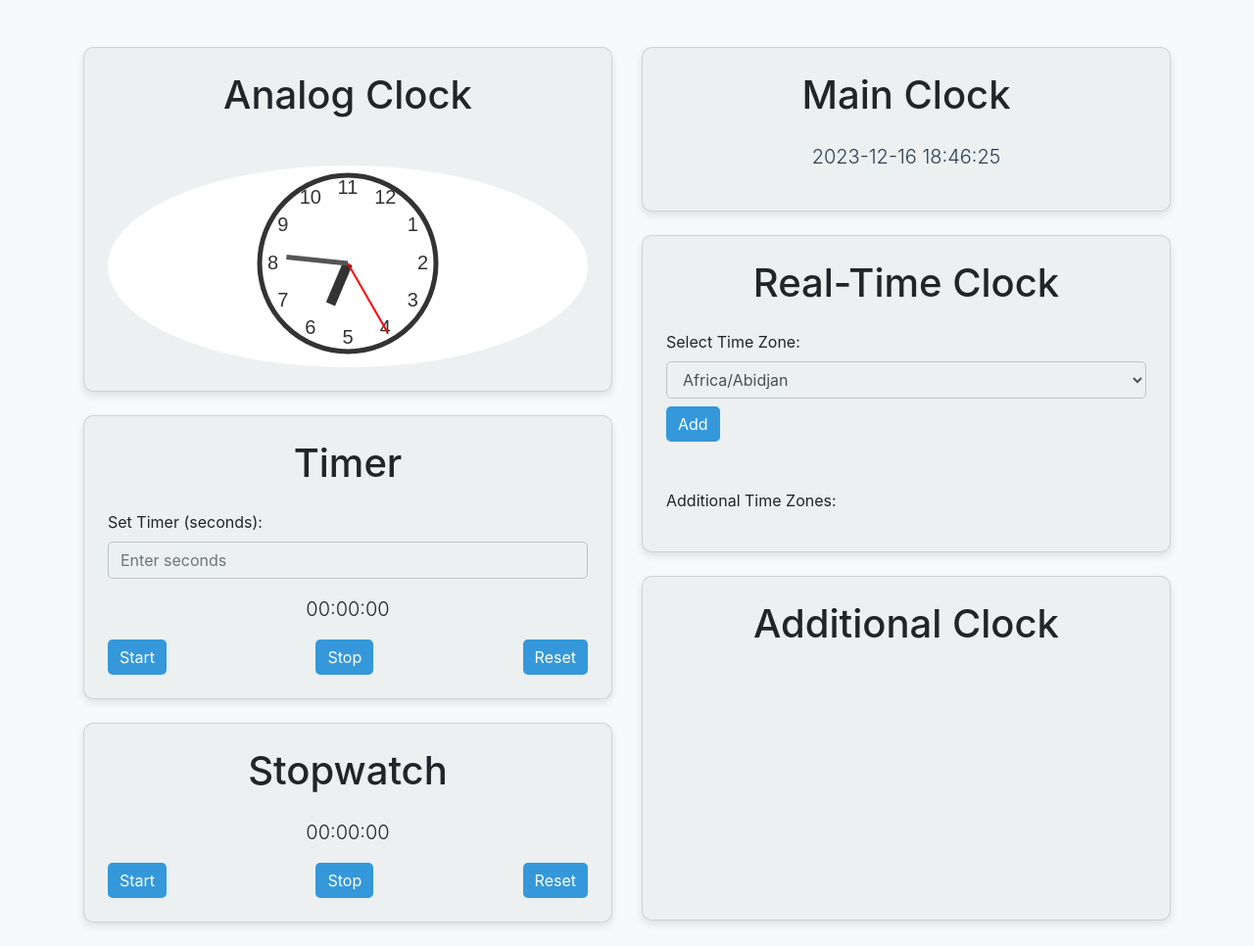
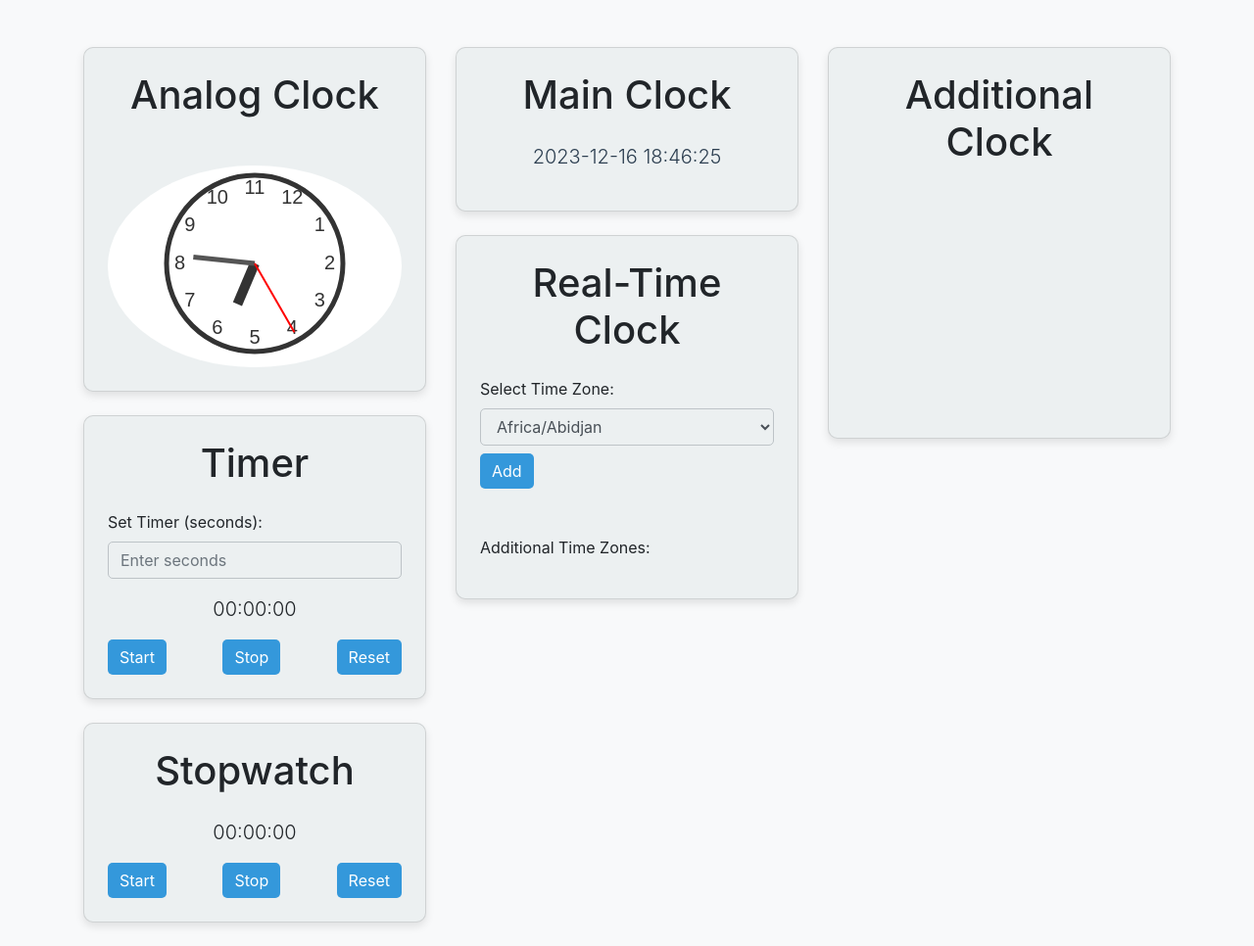
Before and after one commit to niyatisinghal/realtime-clock, a Flask app: page / in a window 1280 px wide. Shown: the whole page at 98% size. Run offline with Flask 3, Linux system fonts and the light colour scheme; a map, chart or similar area stays blank; some libraries are stand-ins or nearby versions.

Commit message:
added 3 vertical columns for better display

```diff
--- a/templates/index.html
+++ b/templates/index.html
@@ -18,8 +18,8 @@
 <body class="bg-light">
     <div class="container mt-5">
         <div class="row">
-            <!-- Left Side: Analog Clock, Timer, and Stopwatch -->
-            <div class="col-md-6">
+            <!-- First Column: Analog Clock, Timer, and Stopwatch -->
+            <div class="col-md-4">
                 <!-- Analog Clock Section -->
                 <div class="card p-4 mb-4">
                     <h1 class="text-center mb-4">Analog Clock</h1>
@@ -31,6 +31,7 @@
                 <!-- Timer Section -->
                 <div class="card p-4 mb-4">
                     <h1 class="text-center mb-4">Timer</h1>
+                    <!-- ... (unchanged) ... -->
                     <div class="form-group">
                         <label for="timer-input">Set Timer (seconds):</label>
                         <input type="number" id="timer-input" class="form-control" placeholder="Enter seconds">
@@ -46,6 +47,7 @@
                 <!-- Stopwatch Section -->
                 <div class="card p-4 mb-4">
                     <h1 class="text-center mb-4">Stopwatch</h1>
+                    <!-- ... (unchanged) ... -->
                     <p id="stopwatch-display" class="lead text-center">00:00:00</p>
                     <div class="d-flex justify-content-between align-items-center">
                         <button onclick="startStopwatch()" class="btn btn-primary">Start</button>
@@ -55,16 +57,16 @@
                 </div>
             </div>
 
-            <!-- Right Side: Main Clock and Time Zone Selector -->
-            <div class="col-md-6">
+            <!-- Second Column: Main Clock and Real-Time Clock -->
+            <div class="col-md-4">
                 <!-- Main Clock Section -->
                 <div class="card p-4 mb-4">
                     <h1 class="text-center mb-4">Main Clock</h1>
                     <p id="current-time-main" class="lead text-center"></p>
                 </div>
 
-                 <!-- Time Zone Selector Section -->
-                 <div class="card p-4 mb-4">
+                <!-- Real-Time Clock Section -->
+                <div class="card p-4 mb-4">
                     <h1 class="text-center mb-4">Real-Time Clock</h1>
                     <div class="form-group">
                         <label for="timezone">Select Time Zone:</label>
@@ -77,7 +79,6 @@
                         <button onclick="addSelectedTimeZone()" class="btn btn-primary mt-2">Add</button>
                     </div>
                     <p id="current-time" class="lead text-center"></p>
-
                     <!-- Additional Time Zones List -->
                     <div class="mt-3">
                         <label for="additional-timezone">Additional Time Zones:</label>
@@ -86,14 +87,17 @@
                         </ul>
                     </div>
                 </div>
+            </div>
 
+            <!-- Third Column: Additional Clock -->
+            <div class="col-md-4">
                 <!-- Additional Clock Section -->
-                <div class="card p-4">
+                <div class="card p-4 mb-4">
                     <h1 class="text-center mb-4">Additional Clock</h1>
                     <div id="additional-clocks" class="text-center mt-4">
                         <!-- Additional clocks will be dynamically added here -->
                         <canvas id="additional-clock-canvas" width="200" height="200"></canvas>
-
+                        <!-- ... (additional canvas elements) ... -->
                     </div>
                 </div>
             </div>
```
Also changed, not shown: static/app.js (+44 -4 lines).
